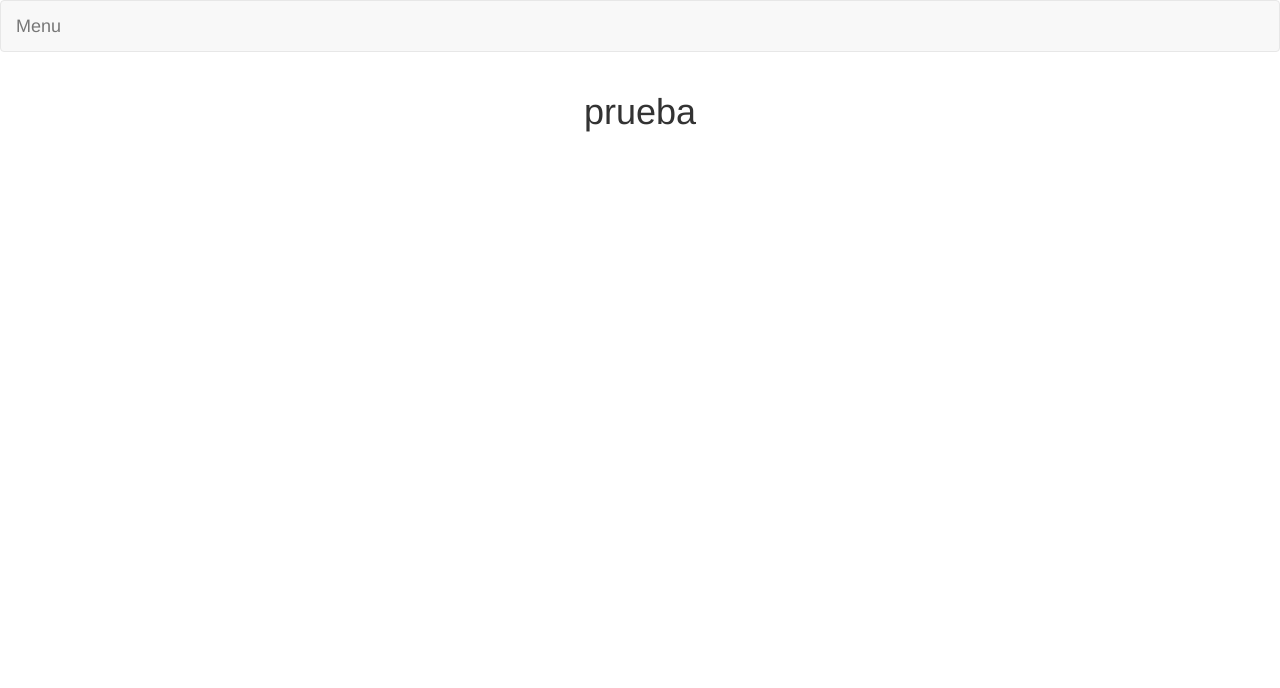
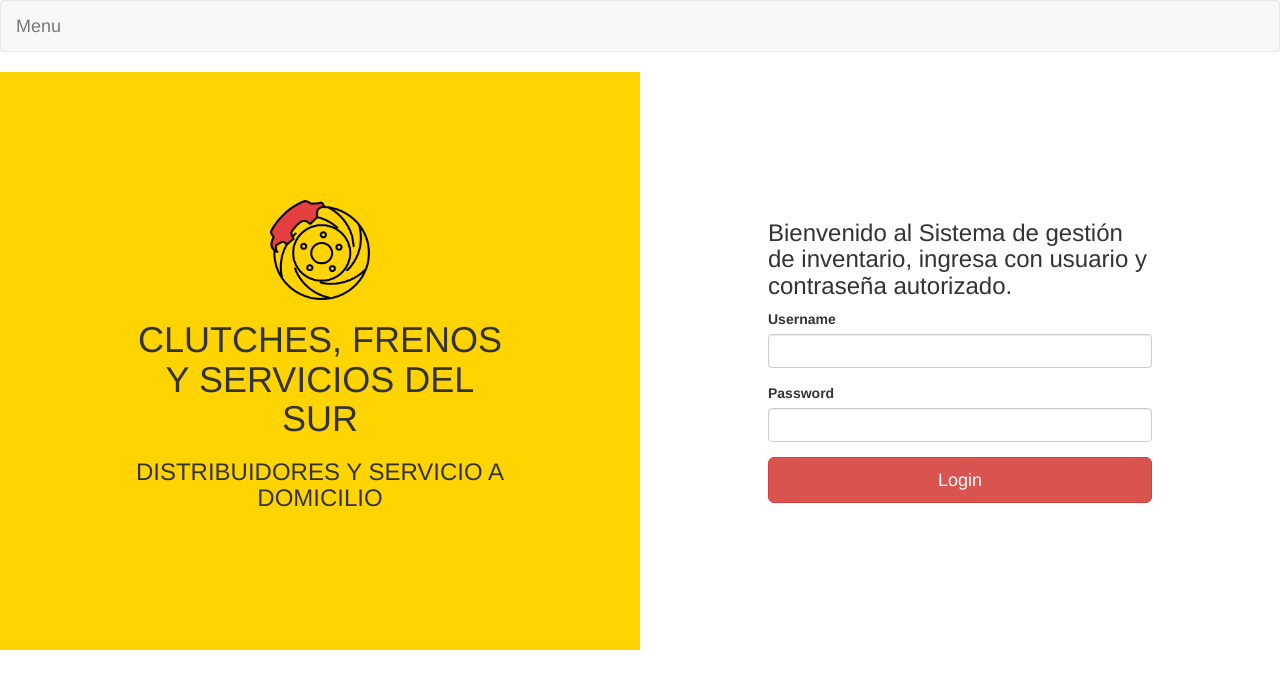
Before and after one commit to mikeblue89/serviciosDelSur, a website: page frontEnd/index.html at #!/login in a window 1280 px wide. Drawn offline with Linux system fonts and the light colour scheme; files whose address does not match are found by name.

Commit message:
Layout for login Controller

```diff
--- a/frontEnd/app/app.js
+++ b/frontEnd/app/app.js
@@ -19,7 +19,7 @@
                 }
             },
             {
-                name: 'app.catalogo',
+                name: 'app.login',
                 options: {
                     title: 'login',
                     url: '/login',
--- a/frontEnd/app/controller/login/login.html
+++ b/frontEnd/app/controller/login/login.html
@@ -1,7 +1,22 @@
-<div class="container">
-    <div class="row">
-        <div class="col">
-            <center><h1>prueba</h1></center>
-        </div>
+<div >
+    <div class="login_description col-sm-6 text-center">
+        <img src="img/clutch.png" alt="Smiley face" height="100" width="100">
+        <h1>Clutches, frenos y servicios del sur</h1>
+        <h3>Distribuidores y Servicio a Domicilio</h3>
+    </div>
+    <div class="login_credentials col-sm-6">
+        <h3>Bienvenido al Sistema de gestión de inventario, ingresa con usuario y contraseña autorizado.</h3>
+        <form>
+            <div class="form-group">
+                <label>Username</label>
+                <input type="username" class="form-control" id="username">
+
+            </div>
+            <div class="form-group">
+                <label>Password</label>
+                <input type="password" class="form-control" id="password">
+            </div>
+            <button type="button" class="btn btn-danger btn-lg btn-block">Login</button>
+        </form>
     </div>
 </div>
--- /dev/null
+++ b/frontEnd/app/controller/login/loginController.js
@@ -0,0 +1,15 @@
+(() => {
+    'use strict'
+
+    let loginModule = angular.module("serviciosDelSur");
+
+    loginModule.controller('loginController', function(){
+        let vm = this;
+        vm.test = 'this is my test result';
+
+    });
+
+}
+
+
+)();
--- /dev/null
+++ b/frontEnd/css/customStyle.css
@@ -0,0 +1,17 @@
+html, body {
+    height: 100%;
+}
+.login_description {
+    background-color: #FFD400;
+}
+
+.login_description h1, .login_description h3{
+    text-transform: uppercase;
+}
+
+.login_description, .login_credentials {
+    height: 100%;
+    padding: 0;
+    margin: 0;
+    padding:10%;
+  }
--- a/frontEnd/index.html
+++ b/frontEnd/index.html
@@ -4,6 +4,7 @@
         <link href="node_modules/bootstrap/dist/css/bootstrap.min.css" rel="stylesheet">
         <link href="node_modules/angular-ui-bootstrap/dist/ui-bootstrap-csp.css" rel="stylesheet">
         <link href="node_modules/sweetalert2/dist/sweetalert2.min.css" rel="stylesheet">
+        <link href="../css/customStyle.css" rel="stylesheet">
     </head>
     <body>
         <ui-view></ui-view>
@@ -13,6 +14,8 @@
         <script src="node_modules/sweetalert2/dist/sweetalert2.min.js"></script>
 
         <script src="app/app.js"></script>
-        <script src="app/controller/login.js"></script>
+
+        <!-------- Controllers   ------->
+        <script src="app/controller/login/loginController.js"></script>
     </body>
 </html>
```
Also changed, not shown: frontEnd/app/controller/login/login.js (deleted), frontEnd/img/Clutch.png (added), 1 other file.
